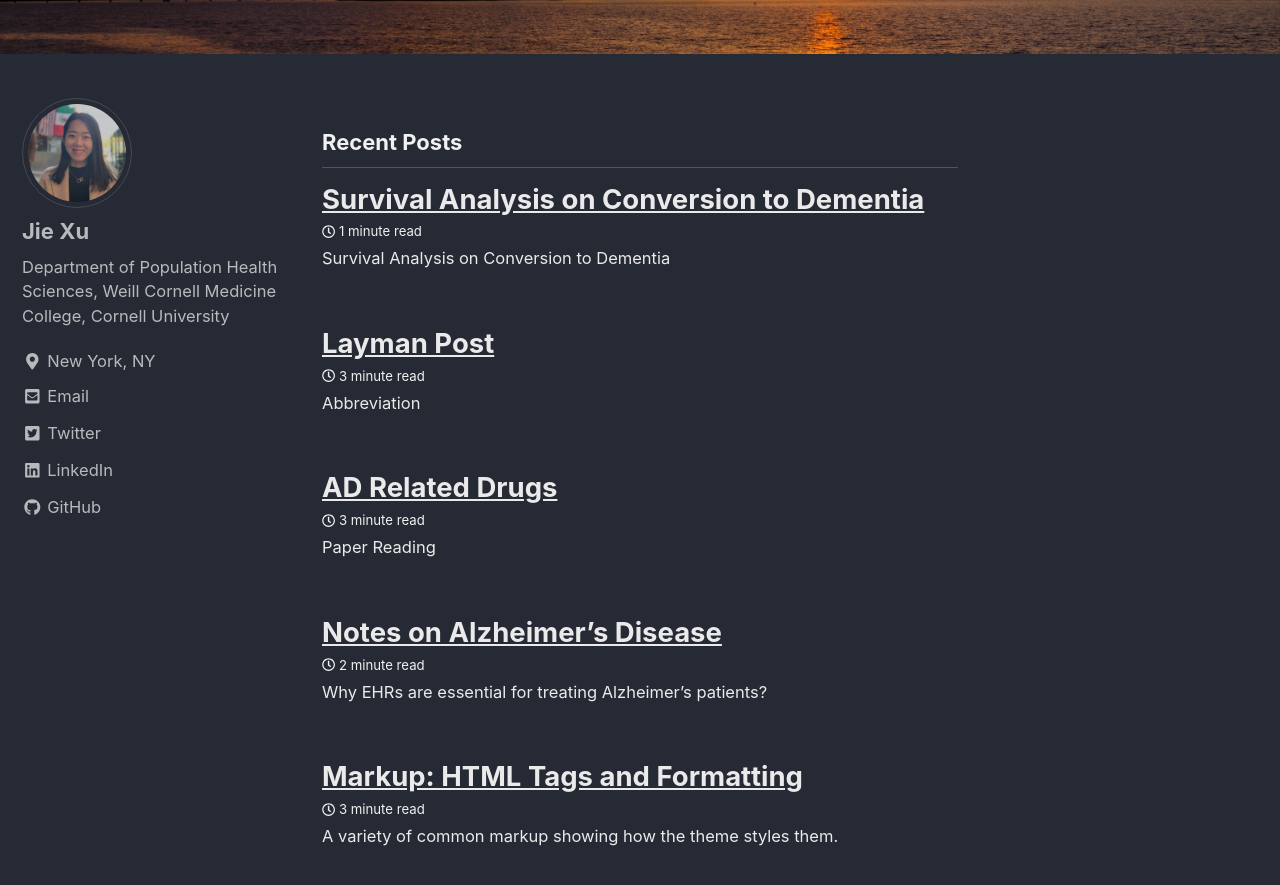
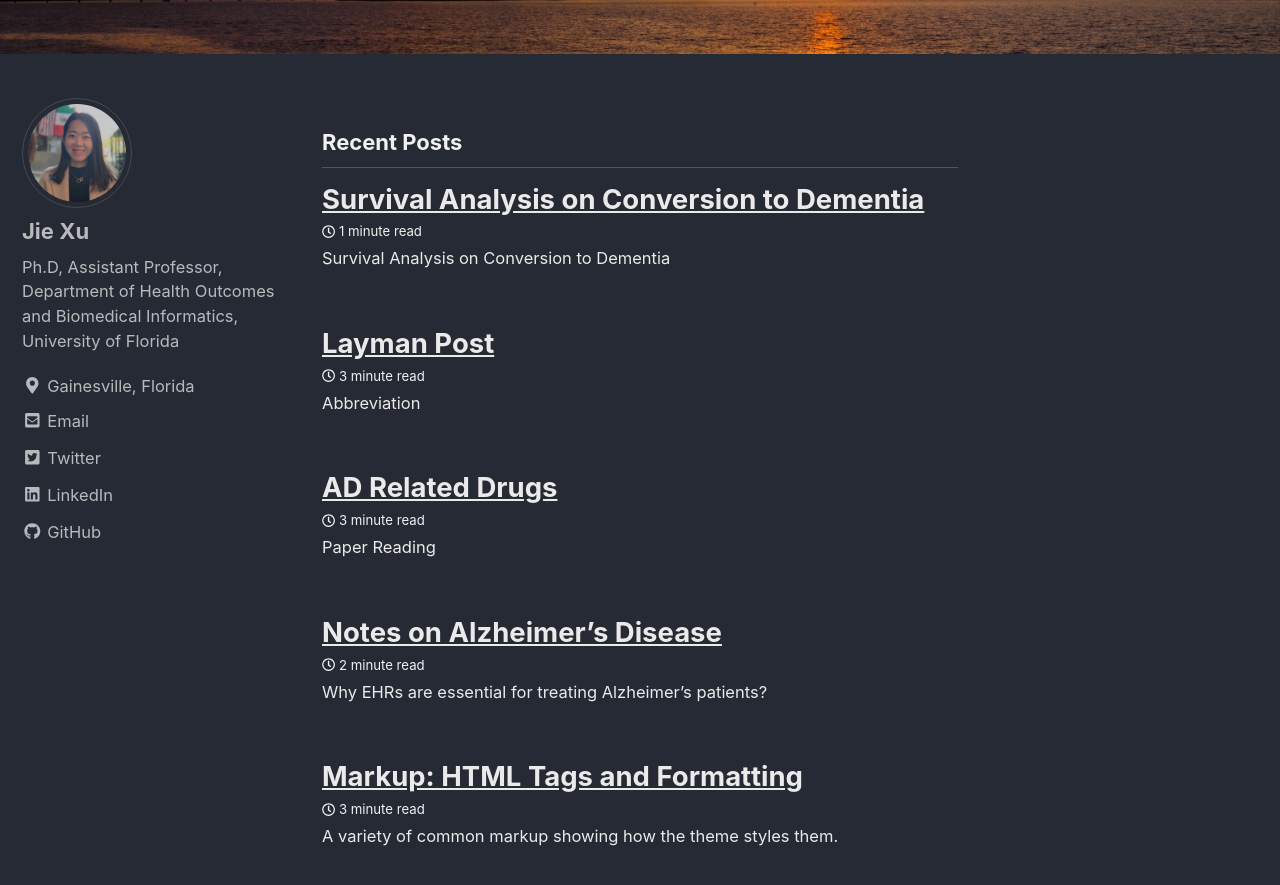
Before and after one commit to jxu1015/jxu1015.github.io, a Jekyll site: the page built from index.html, in a window 1280 px wide and 900 px high, scrolled down 394 px. Shown: the top 885 px of the window. Built offline with Jekyll 4.4.1, drawn with Linux system fonts in a browser that asks for light colours; nearby versions of some CDN libraries; a script that is not in the unit is left out; the list of posts is cut into pages by our own code.

Commit message:
Update _config.yml

```diff
--- a/_config.yml
+++ b/_config.yml
@@ -102,9 +102,9 @@ analytics:
 author:
   name             : "Jie Xu"
   avatar           : "/images/WechatIMG34.jpeg" # path of avatar image, e.g. "/assets/images/bio-photo.jpg"
-  bio              : "Department of Population Health Sciences, Weill Cornell Medicine College, Cornell University"
-  location         : "New York, NY"
-  email            : "jix4002@med.cornell.edu"
+  bio              : "Ph.D, Assistant Professor, Department of Health Outcomes and Biomedical Informatics, University of Florida"
+  location         : "Gainesville, Florida"
+  email            : "xujie@ufl.edu"
   uri              :
   home             : # null (default), "absolute or relative url to link to author home"
   bitbucket        :
```
